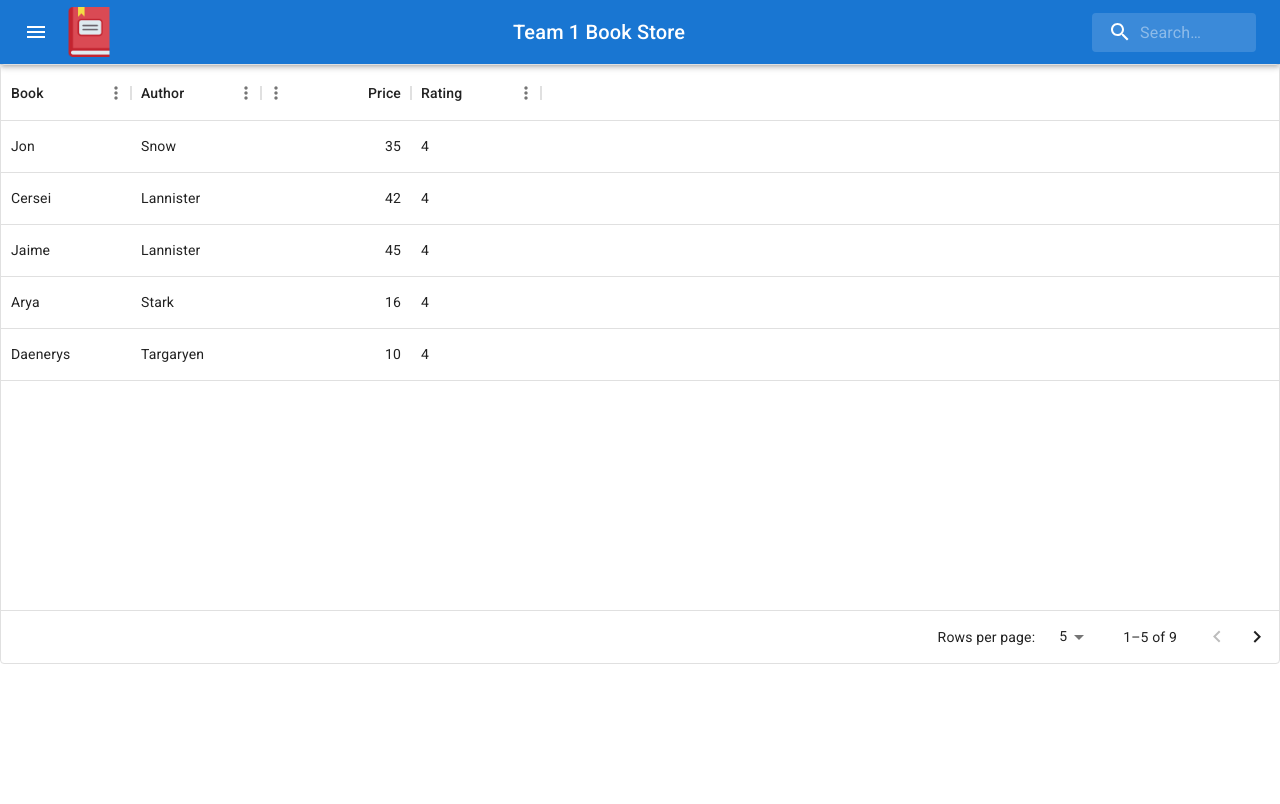
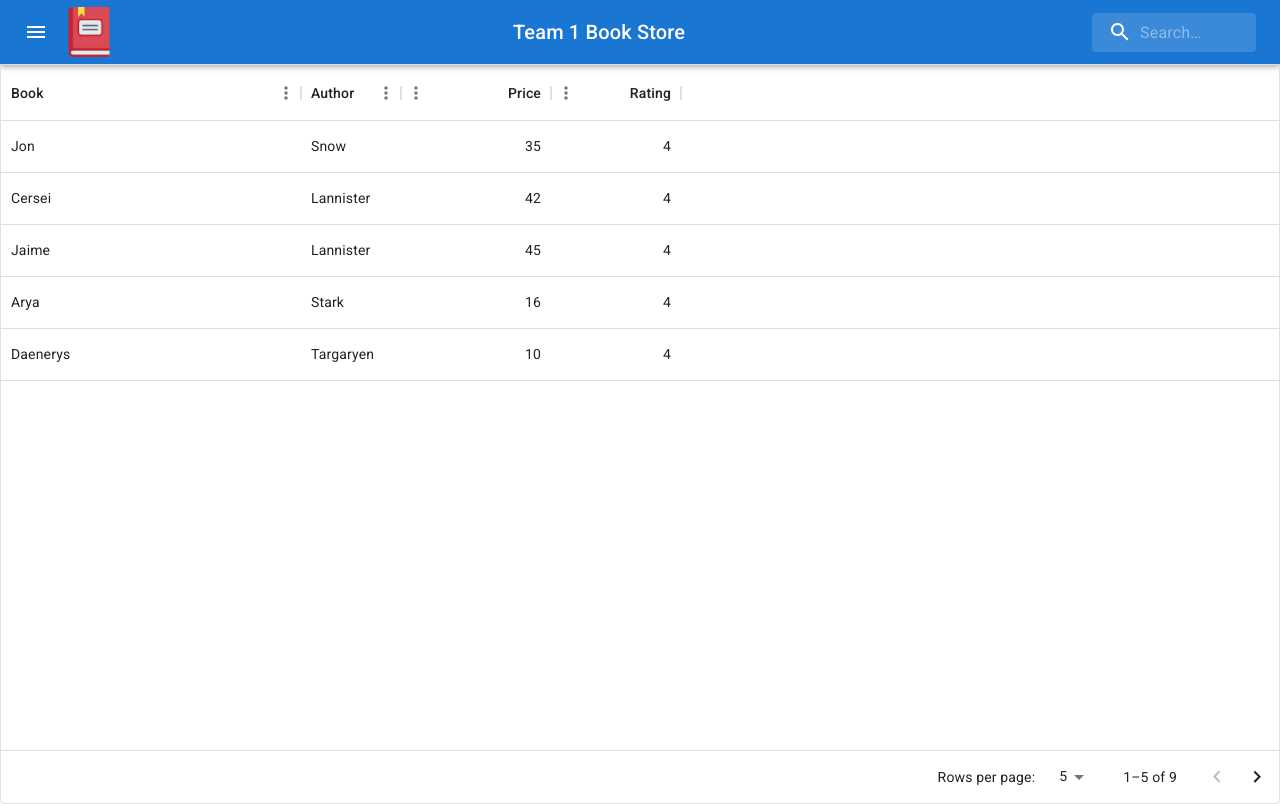
Before and after one commit to manju1981/bookstore_team1, a React (Create React App) app in the folder src/main/frontend-ui/bookstoreapp/: page / in a window 1280 px wide. Built offline with nearby package versions, Linux system fonts and the light colour scheme.

Commit message:
Enhancements in Listing Table

```diff
--- a/src/main/frontend-ui/bookstoreapp/src/screens/BookListing/BookListing.js
+++ b/src/main/frontend-ui/bookstoreapp/src/screens/BookListing/BookListing.js
@@ -19,11 +19,15 @@ const rows = [
   { id: 9, authorName: 'Roxie',      bookName: 'Harvey',     price: 65,  rating: 4 },
 ];
 
+const gridStyle = {
+  height: 'calc(100vh - 60px)',
+  width: "100%",
+};
 
 
 function DataTable() {
   return (
-    <div style={{ height: 600, width: '100%' }}>
+    <div style={gridStyle}>
       <DataGrid
         rows={rows}
         columns={config}
--- a/src/main/frontend-ui/bookstoreapp/src/screens/BookListing/ColumnConfig.js
+++ b/src/main/frontend-ui/bookstoreapp/src/screens/BookListing/ColumnConfig.js
@@ -1,6 +1,6 @@
 const config = [
-    { field: 'bookName', headerName: 'Book', width: 130 },
-    { field: 'authorName', headerName: 'Author', width: 130 },
+    { field: 'bookName', headerName: 'Book', width: 300, sortable: false, },
+    { field: 'authorName', headerName: 'Author', width: 100, sortable: false, },
     {
       field: 'price',
       headerName: 'Price',
@@ -10,6 +10,7 @@ const config = [
     {
       field: 'rating',
       headerName: 'Rating',
+      type: 'number',
       width: 130,
     },
   ];
```
